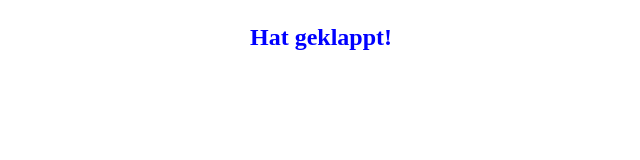
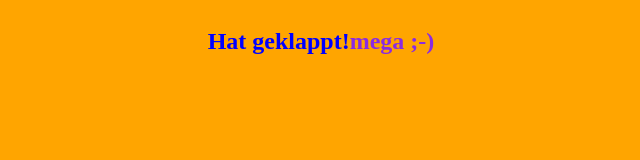
Before and after one commit to Sascha-Pionczewski/vercel-demo, a plain HTML site: page index.html in a window 1280 px wide. Shown: the whole page, without its empty margins (319-959 px from the left). Drawn offline with Linux system fonts and the light colour scheme.

Commit message:
add a subtitel (#1)

```diff
--- a/index.html
+++ b/index.html
@@ -9,5 +9,6 @@
   </head>
   <body>
     <h1>Hat geklappt!</h1>
+    <h2>mega ;-)</h2>
   </body>
 </html>
--- a/styles.css
+++ b/styles.css
@@ -3,7 +3,13 @@ h1 {
   font-size: x-large;
 }
 
+h2 {
+  color: blueviolet;
+}
+
 body {
+  background-color: orange;
   display: flex;
   justify-content: center;
+  align-items: center;
 }
```
